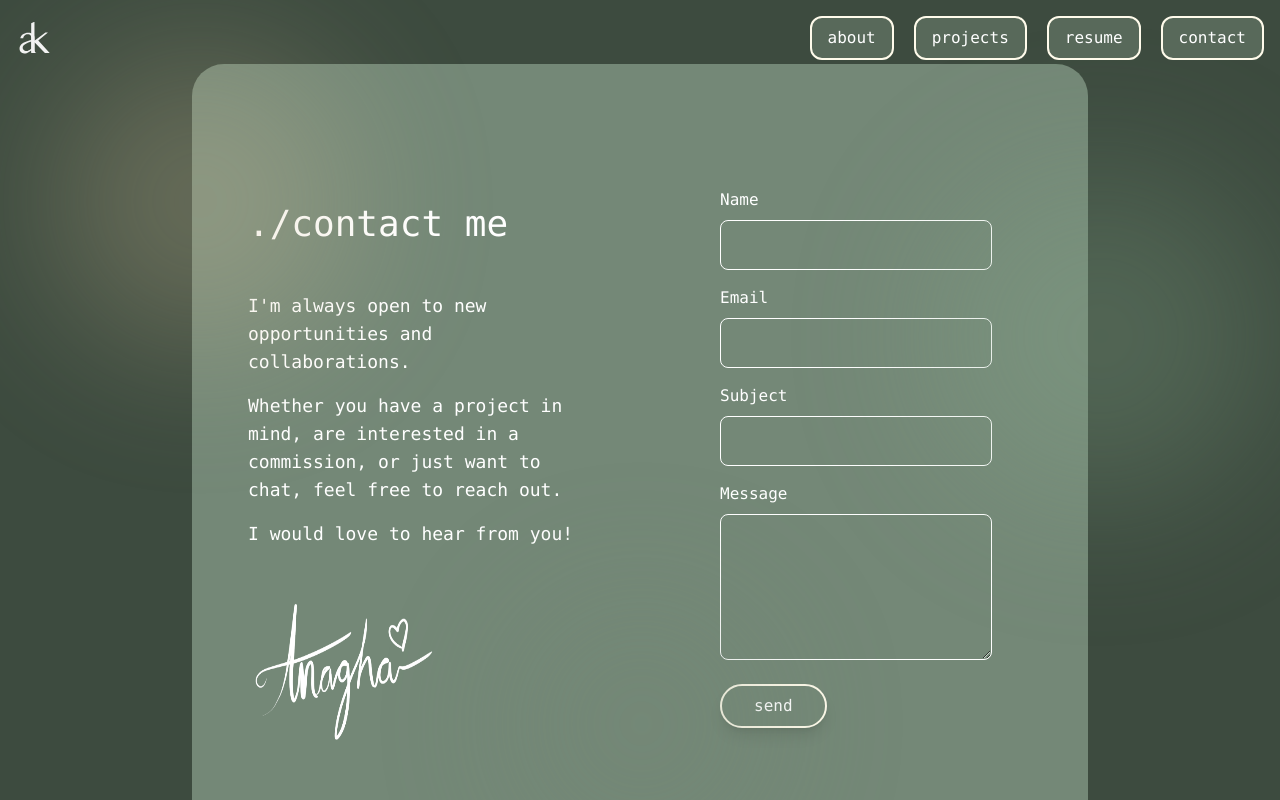
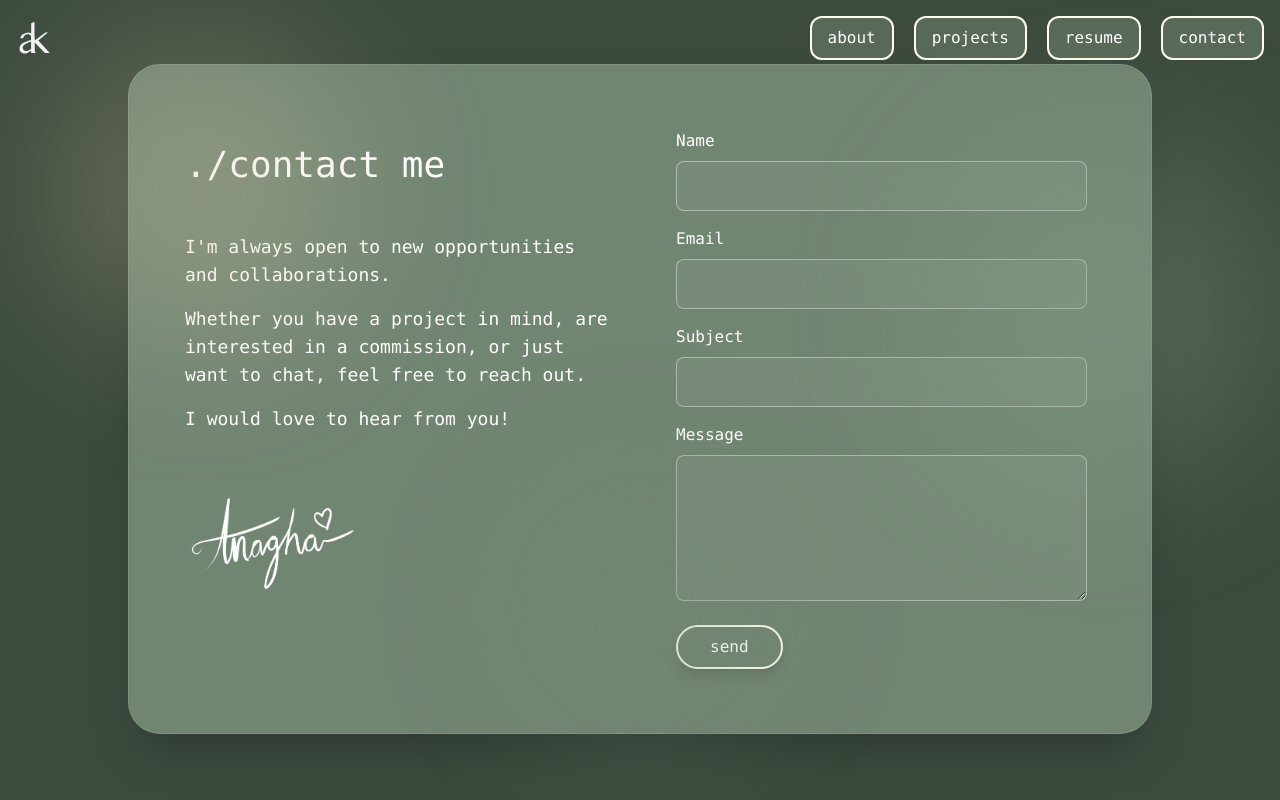
Before and after one commit to anagha166/PersonalWebsite, a React (Vite) app: page /PersonalWebsite/contact in a window 1280 px wide. Shown: the top 800 px of the page. Built offline with nearby package versions, Linux system fonts and the light colour scheme.

Commit message:
contact me page changes + edits to form submission

```diff
--- a/src/Components/ContactForm.tsx
+++ b/src/Components/ContactForm.tsx
@@ -1,32 +1,115 @@
+import { FormEvent, useState } from "react";
+
 const ContactForm = () => {
+  const [name, setName] = useState("");
+  const [email, setEmail] = useState("");
+  const [subject, setSubject] = useState("");
+  const [message, setMessage] = useState("");
+  const [isSubmitting, setIsSubmitting] = useState(false);
+  const [statusMessage, setStatusMessage] = useState("");
+  const [isError, setIsError] = useState(false);
+
+  const handleSubmit = async (event: FormEvent<HTMLFormElement>) => {
+    event.preventDefault();
+    setIsSubmitting(true);
+    setStatusMessage("");
+    setIsError(false);
+
+    try {
+      const response = await fetch(
+        "https://formsubmit.co/ajax/anaghakamath@gmail.com",
+        {
+          method: "POST",
+          headers: {
+            "Content-Type": "application/json",
+            Accept: "application/json",
+          },
+          body: JSON.stringify({
+            name,
+            email,
+            subject,
+            message,
+            _captcha: "false",
+          }),
+        }
+      );
+
+      if (!response.ok) {
+        throw new Error("Failed to submit form");
+      }
+
+      setStatusMessage("Message sent successfully. Thank you!");
+      setName("");
+      setEmail("");
+      setSubject("");
+      setMessage("");
+    } catch {
+      setIsError(true);
+      setStatusMessage(
+        "Something went wrong while sending your message. Please try again."
+      );
+    } finally {
+      setIsSubmitting(false);
+    }
+  };
+
   return (
-    <div className="flex justify-center items-center px-4">
-      <form className="w-full max-w-md px-6 rounded-lg">
+    <div className="flex justify-center items-center w-full">
+      <form className="w-full max-w-xl px-0 md:px-2 rounded-lg" onSubmit={handleSubmit}>
         <p className="text-white pb-2 text-sm md:text-base">Name</p>
         <input
           type="text"
-          className="w-full p-3 mb-4 bg-[#1E11E] text-white border border-white rounded-lg focus:outline-none focus:ring-2 hover:bg-[#89ac8e] focus:ring-gray-500"
+          name="name"
+          value={name}
+          onChange={(event) => setName(event.target.value)}
+          required
+          className="w-full p-3 mb-4 bg-white/5 text-white border border-white/40 rounded-lg focus:outline-none focus:ring-2 focus:ring-amber-50/40 hover:bg-white/10 transition-colors"
         />
 
         <p className="text-white pb-2 text-sm md:text-base">Email</p>
         <input
           type="email"
-          className="w-full p-3 mb-4 bg-[#1E11E] text-white border border-white rounded-lg focus:outline-none focus:ring-2 hover:bg-[#89ac8e] focus:ring-gray-500"
+          name="email"
+          value={email}
+          onChange={(event) => setEmail(event.target.value)}
+          required
+          className="w-full p-3 mb-4 bg-white/5 text-white border border-white/40 rounded-lg focus:outline-none focus:ring-2 focus:ring-amber-50/40 hover:bg-white/10 transition-colors"
         />
         <p className="text-white pb-2 text-sm md:text-base">Subject</p>
         <input
           type="text"
-          className="w-full p-3 mb-4 bg-[#1E11E] text-white border border-white rounded-lg hover:bg-[#89ac8e] focus:outline-none focus:ring-2 focus:ring-gray-500"
+          name="subject"
+          value={subject}
+          onChange={(event) => setSubject(event.target.value)}
+          required
+          className="w-full p-3 mb-4 bg-white/5 text-white border border-white/40 rounded-lg hover:bg-white/10 focus:outline-none focus:ring-2 focus:ring-amber-50/40 transition-colors"
         />
         <p className="text-white pb-2 text-sm md:text-base">Message</p>
         <textarea
           rows={5}
-          className="w-full p-3 mb-4 bg-[#1E11E] text-white border border-white rounded-lg hover:bg-[#89ac8e] focus:outline-none focus:ring-2 focus:ring-gray-500"
+          name="message"
+          value={message}
+          onChange={(event) => setMessage(event.target.value)}
+          required
+          className="w-full p-3 mb-4 bg-white/5 text-white border border-white/40 rounded-lg hover:bg-white/10 focus:outline-none focus:ring-2 focus:ring-amber-50/40 transition-colors"
         ></textarea>
 
-        <button className="transform transition-transform hover:translate-y-[5px] shadow-lg text-sm md:text-base border-2 border-amber-50 rounded-full px-6 md:px-8 py-2 text-white mt-2">
-          send
+        <button
+          type="submit"
+          disabled={isSubmitting}
+          className="w-full sm:w-auto transform transition-transform hover:translate-y-[3px] shadow-lg text-sm md:text-base border-2 border-amber-50 rounded-full px-6 md:px-8 py-2 text-white mt-2 disabled:opacity-60 disabled:cursor-not-allowed disabled:hover:translate-y-0"
+        >
+          {isSubmitting ? "sending..." : "send"}
         </button>
+        {statusMessage && (
+          <p
+            className={`mt-4 text-sm ${
+              isError ? "text-red-200" : "text-amber-50"
+            }`}
+          >
+            {statusMessage}
+          </p>
+        )}
       </form>
     </div>
   );
--- a/src/Components/ContactMe.tsx
+++ b/src/Components/ContactMe.tsx
@@ -3,9 +3,9 @@ import sigma from "../assets/Landing/Signature.png";
 
 const ContactMe = () => {
   return (
-    <div className="bg-[#748877] w-full max-w-4xl rounded-4xl m-4 md:m-8 lg:m-16 px-4 md:px-8 font-mono">
-      <div className="flex justify-center items-center min-h-screen px-2">
-        <div className="grid gap-8 md:gap-12 lg:gap-20 md:grid-cols-2 max-w-full w-full px-4">
+    <div className="bg-[#748877]/95 w-full max-w-5xl rounded-4xl mx-auto my-10 md:my-14 lg:my-16 px-4 md:px-10 lg:px-14 font-mono border border-white/10 shadow-2xl">
+      <div className="flex justify-center items-center py-10 md:py-14 lg:py-16">
+        <div className="grid gap-10 lg:gap-14 grid-cols-1 md:grid-cols-2 w-full">
           <div className="flex flex-col justify-between gap-6 md:gap-8 md:order-1">
             <div className="pt-8 md:pt-4 flex flex-col">
               <div className="flex flex-col w-full gap-6 md:gap-12">
@@ -19,7 +19,7 @@ const ContactMe = () => {
                   <p className="pt-4">I would love to hear from you!</p>
                   <div className="flex justify-center md:justify-start">
                     <img
-                      className="pt-8 md:pt-12 w-32 h-32 md:w-40 md:h-40 lg:w-48 lg:h-48"
+                      className="pt-8 md:pt-10 w-28 h-28 md:w-36 md:h-36 lg:w-44 lg:h-44 object-contain"
                       src={sigma}
                       alt=""
                     />
@@ -29,7 +29,7 @@ const ContactMe = () => {
             </div>
           </div>
 
-          <div className="md:order-3">
+          <div className="md:order-3 w-full">
             <ContactForm />
           </div>
         </div>
--- a/src/Components/NavBar.tsx
+++ b/src/Components/NavBar.tsx
@@ -50,7 +50,7 @@ const Navbar = () => {
           </Link>
           <a
             className="rounded-xl py-2 border-2 border-amber-50 bg-[#748877]/50 px-4 hover:bg-[#89ac8e]"
-            href="https://drive.google.com/file/d/1nIMVGwJsbV6IJbz2ReZxPPWoSmZ4qR3A/view?usp=sharing"
+            href="https://drive.google.com/file/d/1zoUY9JKBKGChQCr2C6uWtLK9JLSYqiC4/view?usp=drive_link"
             target="_blank"
             rel="noopener noreferrer"
           >
@@ -83,7 +83,7 @@ const Navbar = () => {
             </Link>
             <a
               className="rounded-xl py-2 border-2 border-amber-50 bg-[#748877]/50 px-4 hover:bg-[#89ac8e] w-32 text-center"
-              href="https://drive.google.com/file/d/1nIMVGwJsbV6IJbz2ReZxPPWoSmZ4qR3A/view?usp=sharing"
+              href="https://drive.google.com/file/d/1zoUY9JKBKGChQCr2C6uWtLK9JLSYqiC4/view?usp=drive_link"
               target="_blank"
               rel="noopener noreferrer"
               onClick={() => setIsMenuOpen(false)}
```
